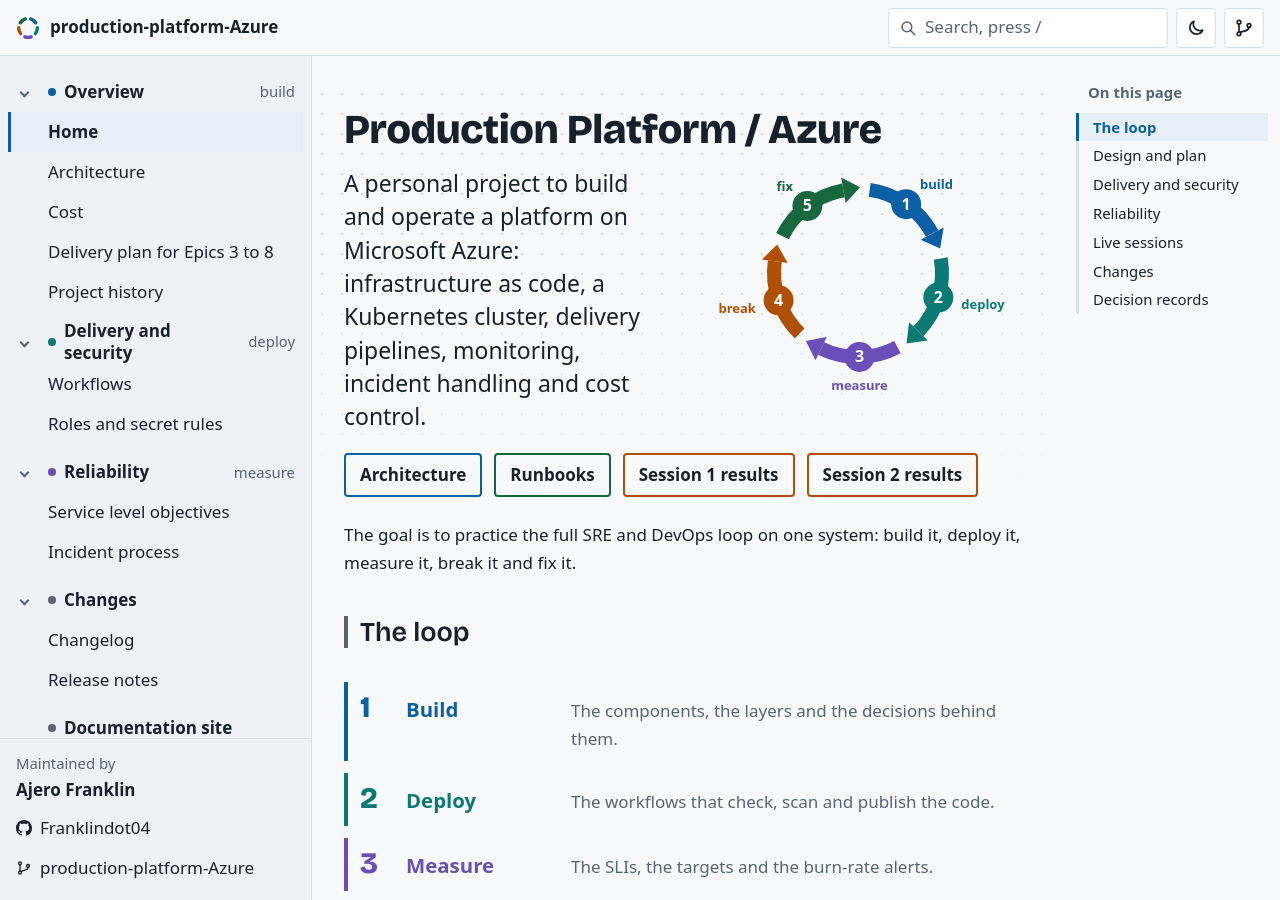
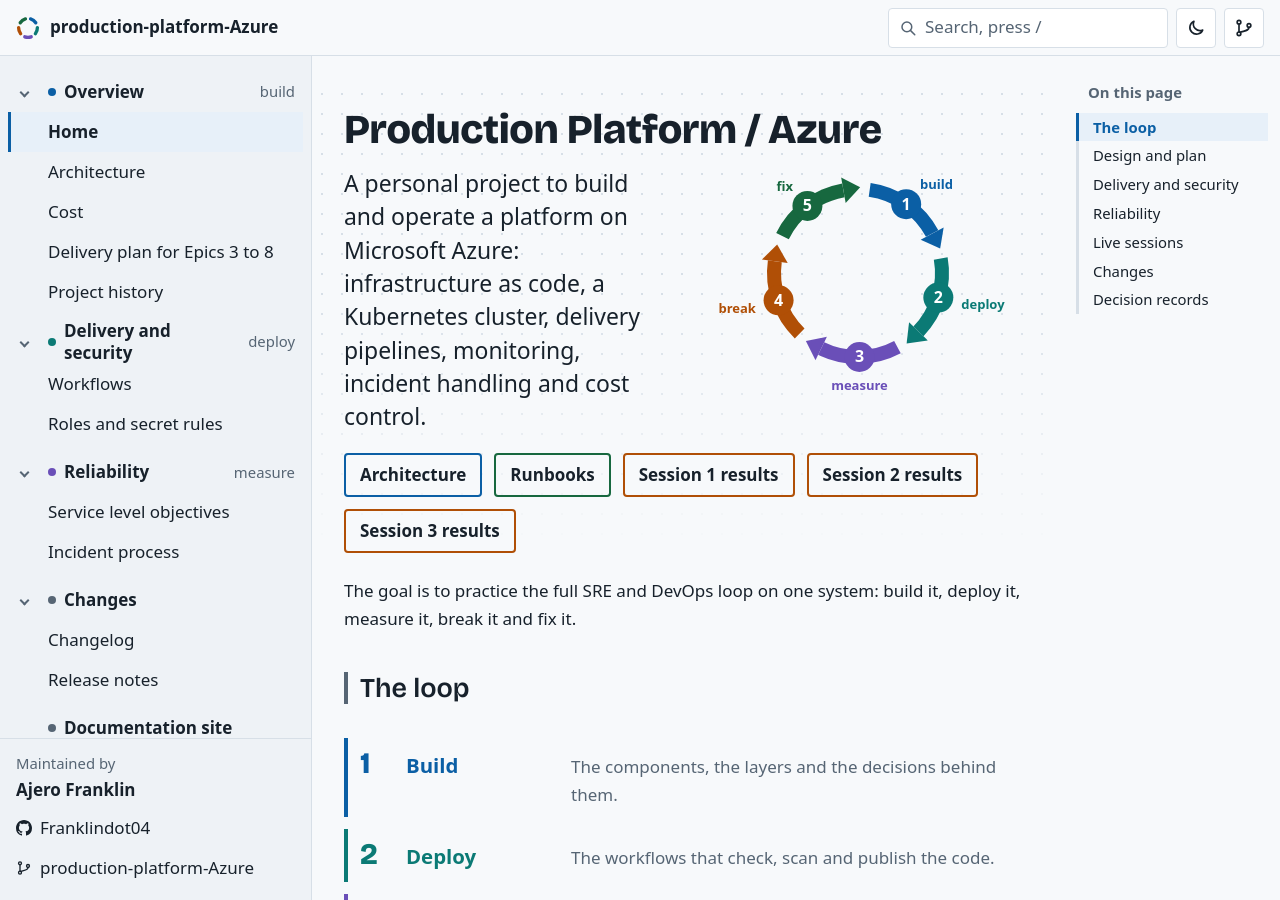
Before and after one commit to Franklindot04/production-platform-Azure, a Jekyll site: the page built from docs/index.md, in a window 1280 px wide and 900 px high. Built offline with Jekyll 4.4.1, drawn with Linux system fonts in a browser that asks for light colours; some web fonts are replaced; comment, search, counter and statistics services are not loaded; our own code applies the rules of GitHub Pages for plain Markdown files.

Commit message:
add the session 3 results button to the home page (#41)

```diff
--- a/docs/index.md
+++ b/docs/index.md
@@ -12,6 +12,9 @@ start:
     stage: break
   - title: Session 2 results
     url: /sessions/session-2-results.html
+    stage: break
+  - title: Session 3 results
+    url: /sessions/session-3-results.html
     stage: break
 lead: "A personal project to build and operate a platform on Microsoft Azure: infrastructure as code, a Kubernetes cluster, delivery pipelines, monitoring, incident handling and cost control."
 ---
```
